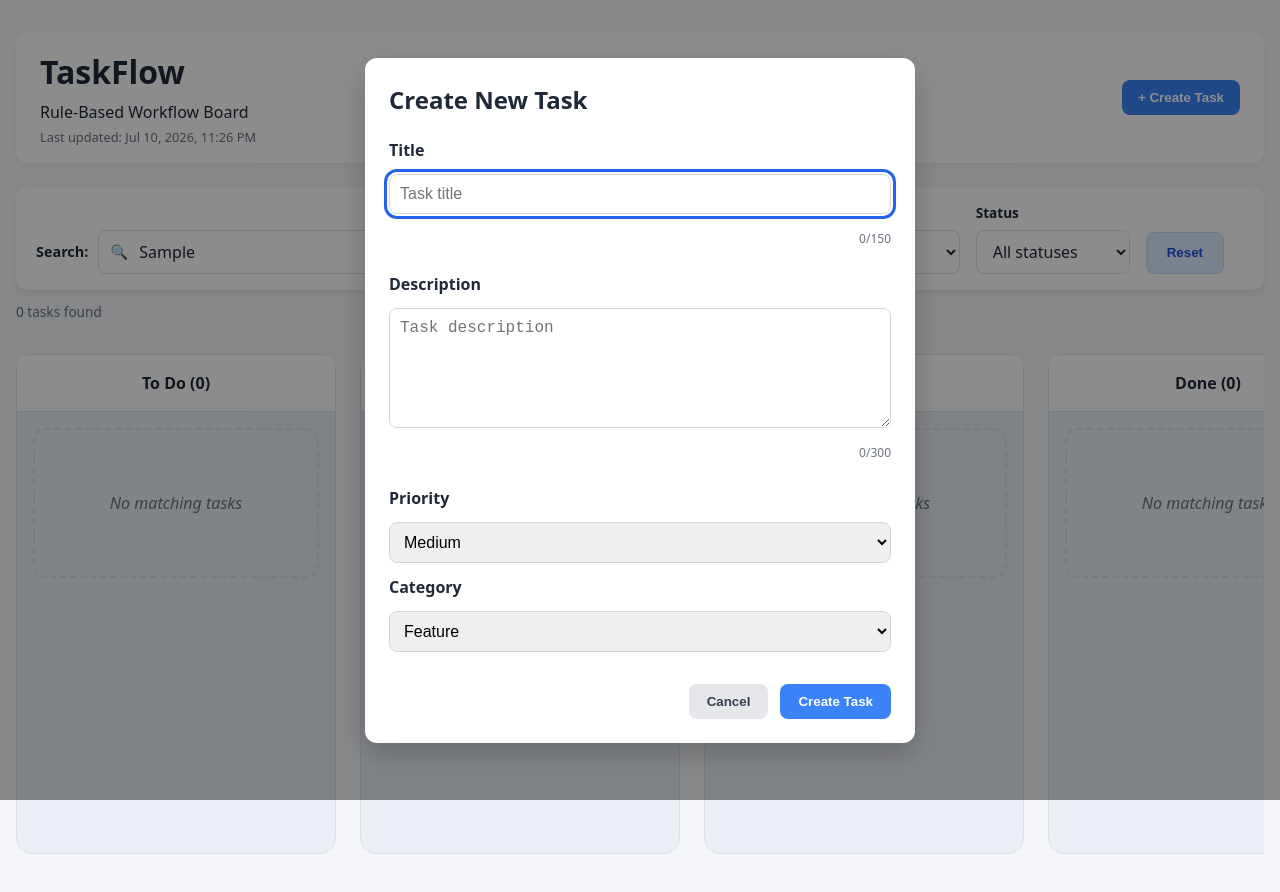
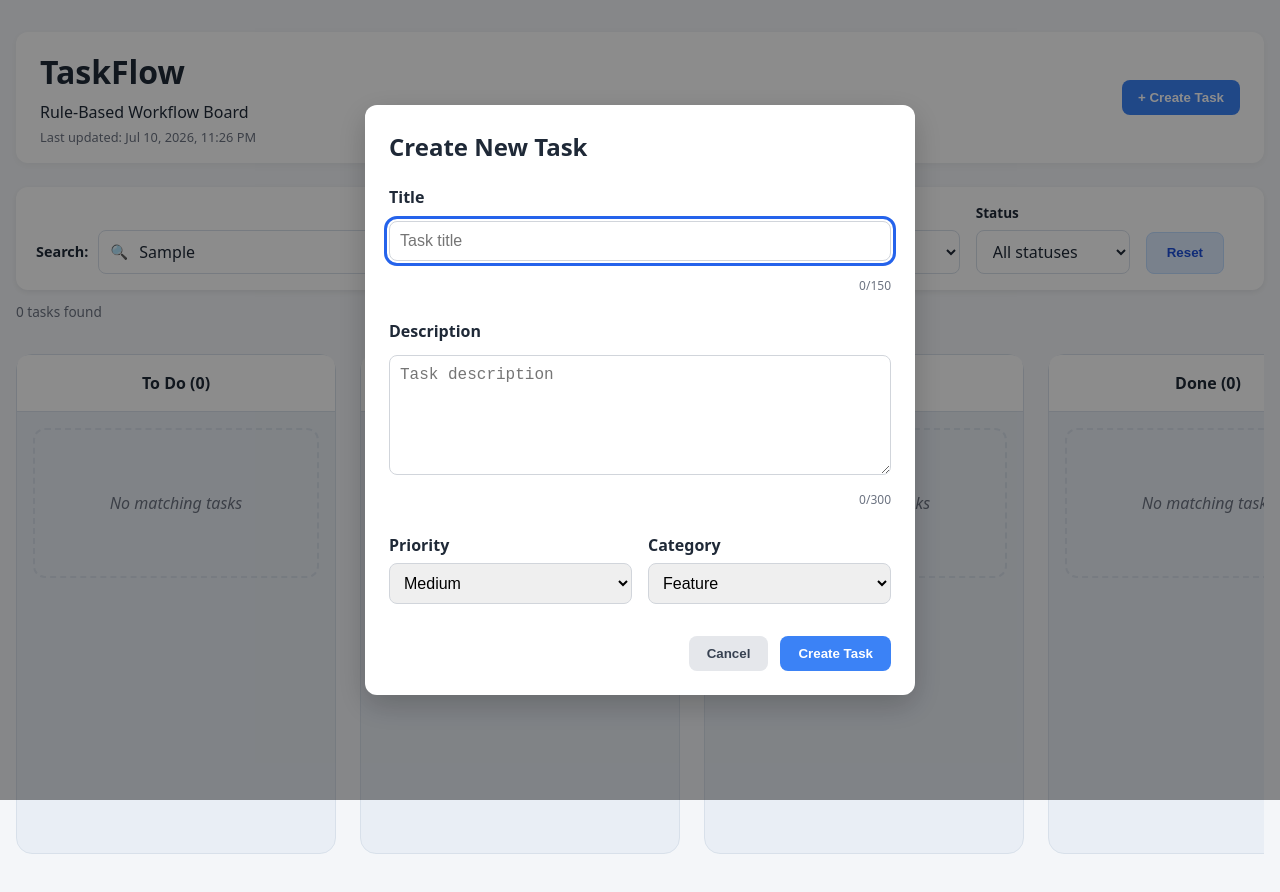
Before and after one commit to garrib10/taskflow, a React (Vite) app: page / in a window 1280 px wide. Both pictures are taken after typing "Sample", "Sample", "Sample", "Sample", "Sample", "Sample" into the empty fields and a click on the button "+ Create Task". Built offline with nearby package versions, Linux system fonts and the light colour scheme.

Commit message:
style: align task form selects

```diff
--- a/src/App.css
+++ b/src/App.css
@@ -871,6 +871,32 @@
 }
 
 /* ===========================
+   Task Form Select Row
+=========================== */
+
+.task-form-select-row {
+  display: flex;
+  gap: 16px;
+  width: 100%;
+}
+
+.task-form-field {
+  display: flex;
+  flex: 1;
+  flex-direction: column;
+  gap: 6px;
+  min-width: 0;
+}
+
+.task-form-field label {
+  font-weight: 600;
+}
+
+.task-form-field select {
+  width: 100%;
+}
+
+/* ===========================
    Confirmation Modal
 =========================== */
 
@@ -1026,6 +1052,11 @@ select:focus-visible {
     padding: 0 1rem;
   }
 
+  .task-form-select-row {
+    flex-direction: column;
+    gap: 12px;
+  }
+
   .task-footer {
     display: flex;
     justify-content: space-between;
--- a/src/components/TaskCard/TaskCard.tsx
+++ b/src/components/TaskCard/TaskCard.tsx
@@ -64,7 +64,7 @@ export default function TaskCard({
             <span className="completed-badge">✔ Done</span>
           ) : (
             <span className={priorityStyle.badgeClass}>
-              {priorityStyle.icon} {priorityStyle.label}
+              {priorityStyle.label}
             </span>
           )}
 
--- a/src/components/TaskForm/TaskForm.tsx
+++ b/src/components/TaskForm/TaskForm.tsx
@@ -144,7 +144,6 @@ export default function TaskForm({
     setError("");
     setShowDiscardConfirmation(false);
 
-    // Close directly because the task was successfully saved.
     onClose();
   }
 
@@ -195,18 +194,24 @@ export default function TaskForm({
             {description.trim().length}/300
           </small>
 
+          <div className="task-form-select-row">
+            <div className="task-form-field">
               <label htmlFor="task-priority">Priority</label>
 
               <select
                 id="task-priority"
                 value={priority}
-            onChange={(event) => setPriority(event.target.value as Priority)}
+                onChange={(event) =>
+                  setPriority(event.target.value as Priority)
+                }
               >
                 <option value="low">Low</option>
                 <option value="medium">Medium</option>
                 <option value="high">High</option>
               </select>
+            </div>
 
+            <div className="task-form-field">
               <label htmlFor="task-category">Category</label>
 
               <select
@@ -223,6 +228,8 @@ export default function TaskForm({
                 <option value="refactor">Refactor</option>
                 <option value="devops">DevOps</option>
               </select>
+            </div>
+          </div>
 
           <div className="create-task-actions">
             <button type="button" onClick={handleRequestClose}>
--- a/src/domain/task/priorityStyles.ts
+++ b/src/domain/task/priorityStyles.ts
@@ -2,7 +2,6 @@ import type { Priority } from "./Task";
 
 export interface PriorityStyle {
   label: string;
-  icon: string;
   borderClass: string;
   badgeClass: string;
 }
@@ -10,21 +9,18 @@ export interface PriorityStyle {
 export const priorityStyles: Record<Priority, PriorityStyle> = {
   high: {
     label: "High",
-    icon: "🔴",
     borderClass: "priority-high",
     badgeClass: "badge-high",
   },
 
   medium: {
     label: "Medium",
-    icon: "🟡",
     borderClass: "priority-medium",
     badgeClass: "badge-medium",
   },
 
   low: {
     label: "Low",
-    icon: "🟢",
     borderClass: "priority-low",
     badgeClass: "badge-low",
   },
```
Also changed, not shown: 1 other file (tests, documents, lock files or other folders). Lines whose indentation alone changed are shown as unchanged.
